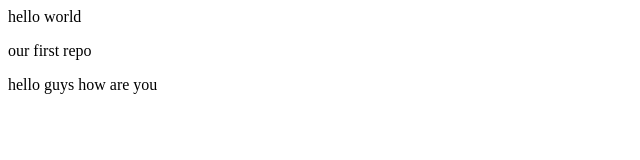
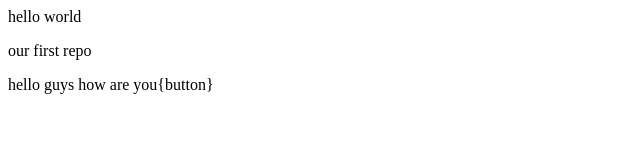
Before and after one commit to anjalichouhan06/localrepo, a plain HTML site: page index.html in a window 1280 px wide. Shown: the full height of the page, 0-640 px from the left. Drawn offline with Linux system fonts and the light colour scheme.

Commit message:
Add button

```diff
--- a/index.html
+++ b/index.html
@@ -1,3 +1,3 @@
 </p>hello world</P>
 <p>our first repo</p>
-<p>hello guys how are you </p>
+<p>hello guys how are you{button}</p>
```
